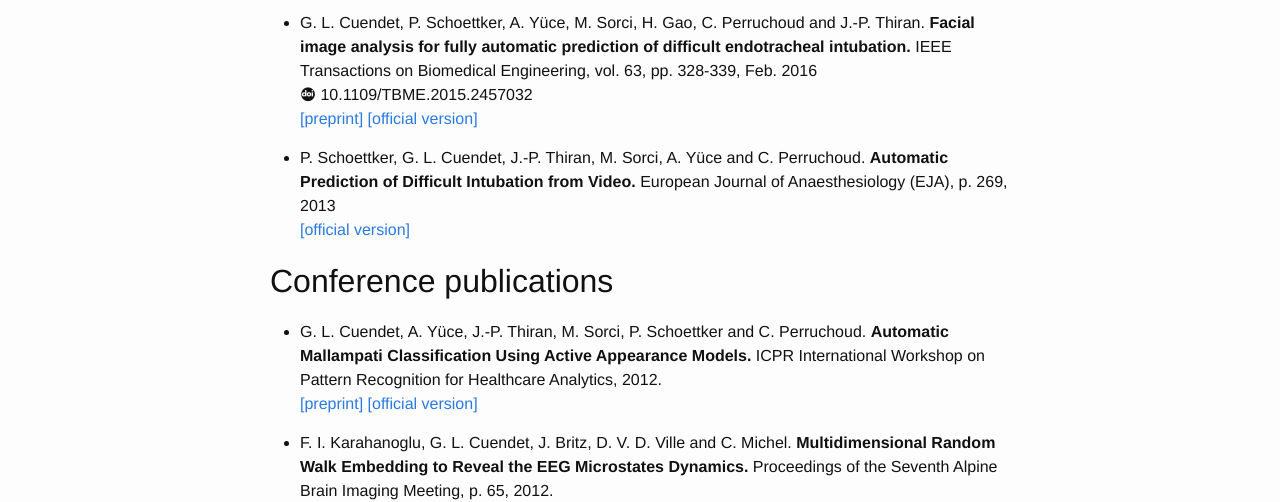
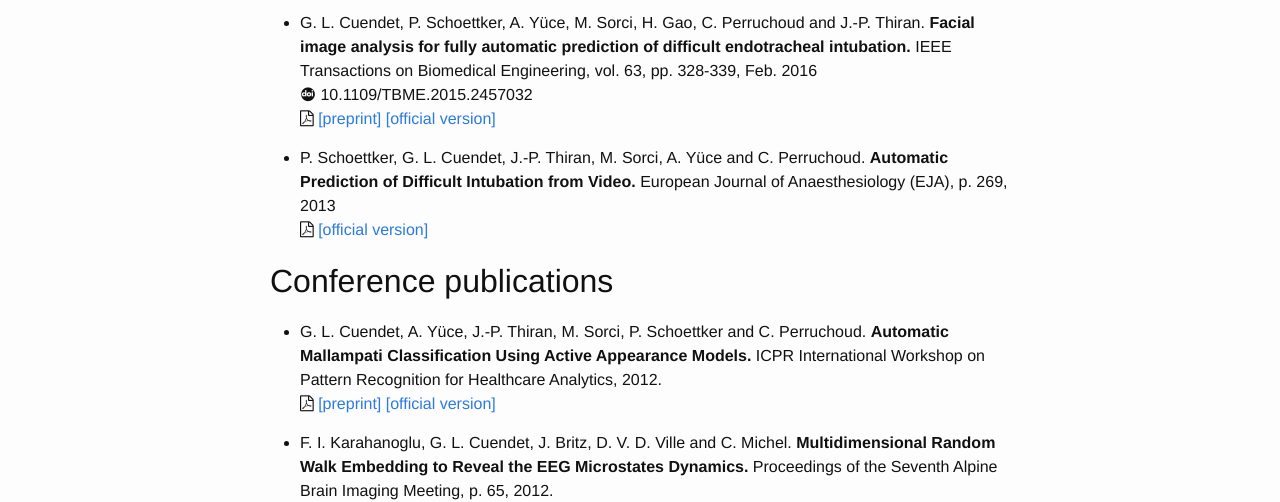
Before and after one commit to gcuendet/gcuendet.github.io, a Jekyll site: the page built from publications.md, in a window 1280 px wide. Shown: the part 313-815 px from the top of the page. Built offline with Jekyll 4.4.1, drawn with Linux system fonts in a browser that asks for light colours; some web fonts are replaced.

Commit message:
Add content

```diff
--- a/publications.md
+++ b/publications.md
@@ -13,12 +13,14 @@ Check out my [Google scholar profile][google_scholar].
 __Facial image analysis for fully automatic prediction of difficult endotracheal intubation.__
 IEEE Transactions on Biomedical Engineering, vol. 63, pp. 328-339, Feb. 2016\\
 <i class="ai ai-doi"></i> 10.1109/TBME.2015.2457032\\
+<i class="fa fa-file-pdf-o"></i>
 [\[preprint\]](https://infoscience.epfl.ch/record/209965/files/TBME-preprint-infoscience.pdf)
 [\[official version\]](http://dx.doi.org/10.1109/TBME.2015.2457032)
 
 * P. Schoettker, G. L. Cuendet, J.-P. Thiran, M. Sorci, A. Yüce and C. Perruchoud.
 __Automatic Prediction of Difficult Intubation from Video.__
 European Journal of Anaesthesiology (EJA), p. 269, 2013\\
+<i class="fa fa-file-pdf-o"></i>
 [\[official version\]](http://journals.lww.com/ejanaesthesiology/Fulltext/2013/06001/Automatic_prediction_of_difficult_intubation_from.842.aspx)
 
 ## Conference publications
@@ -26,6 +28,7 @@ European Journal of Anaesthesiology (EJA), p. 269, 2013\\
 * G. L. Cuendet, A. Yüce, J.-P. Thiran, M. Sorci, P. Schoettker and C. Perruchoud.
 __Automatic Mallampati Classification Using Active Appearance Models.__
 ICPR International Workshop on Pattern Recognition for Healthcare Analytics, 2012.\\
+<i class="fa fa-file-pdf-o"></i>
 [\[preprint\]](https://infoscience.epfl.ch/record/181787/files/latex12_final.pdf)
 [\[official version\]](https://sites.google.com/site/pr4healthanalytics/proceedings)
 
```
Also changed, not shown: cv.md (+0 -2 lines).
